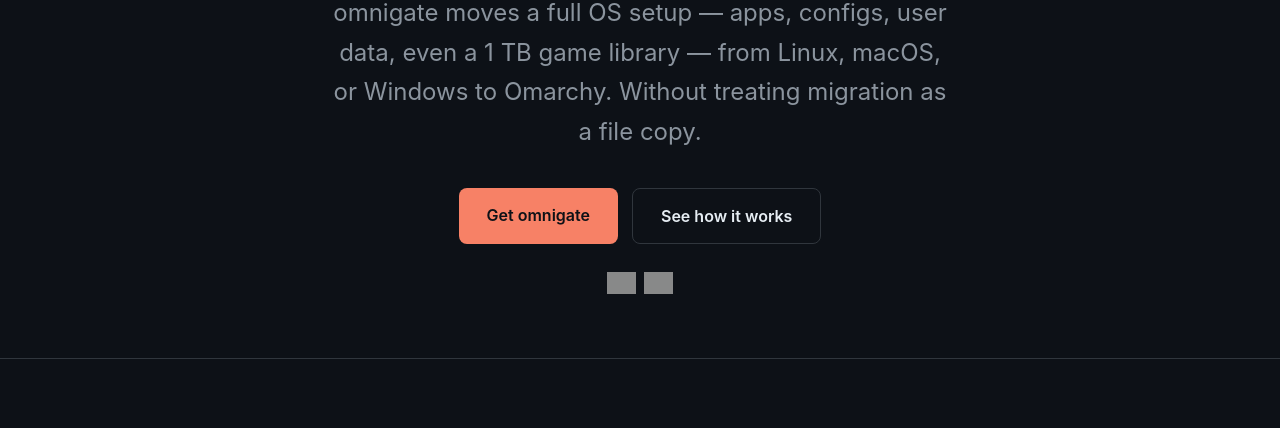
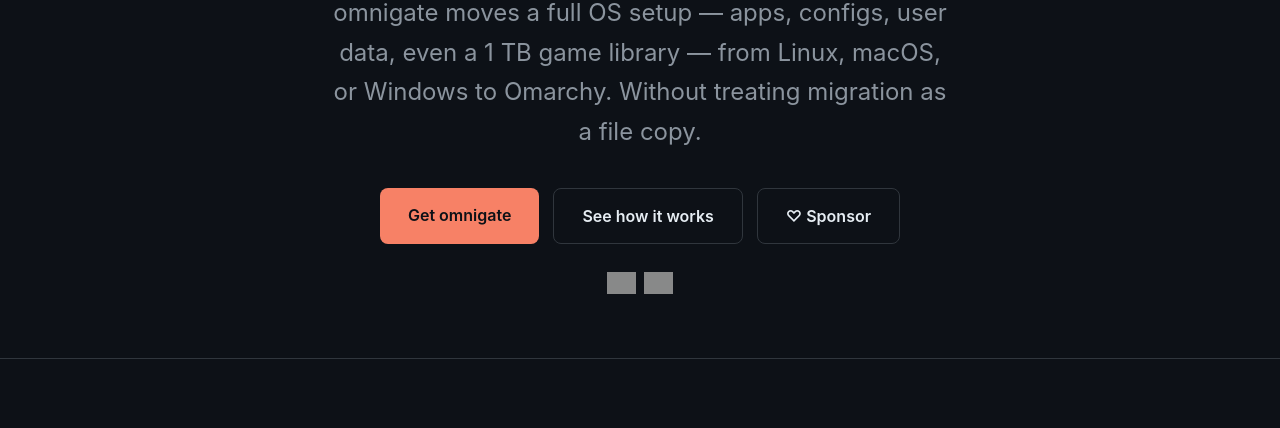
Before and after one commit to reverb256/omnigate, a plain HTML site: page docs/index.html in a window 1280 px wide. Shown: the part 359-787 px from the top of the page. Drawn offline with Linux system fonts and the light colour scheme; grey boxes are pictures that could not be loaded.

Commit message:
feat(funding): add GitHub Sponsors button + site sponsor link
FUNDING.yml links the repo Sponsor button to github.com/sponsors/reverb256;
the Pages site hero gets a matching ♡ Sponsor button.

```diff
--- a/docs/index.html
+++ b/docs/index.html
@@ -129,6 +129,7 @@
     <div class="cta">
       <a class="btn btn-primary" href="https://github.com/reverb256/omnigate">Get omnigate</a>
       <a class="btn btn-ghost" href="#layers">See how it works</a>
+      <a class="btn btn-ghost" href="https://github.com/sponsors/reverb256">♡ Sponsor</a>
     </div>
     <div class="badges">
       <img src="https://img.shields.io/badge/status-alpha-orange" alt="Alpha">
```
Also changed, not shown: 1 other file.
